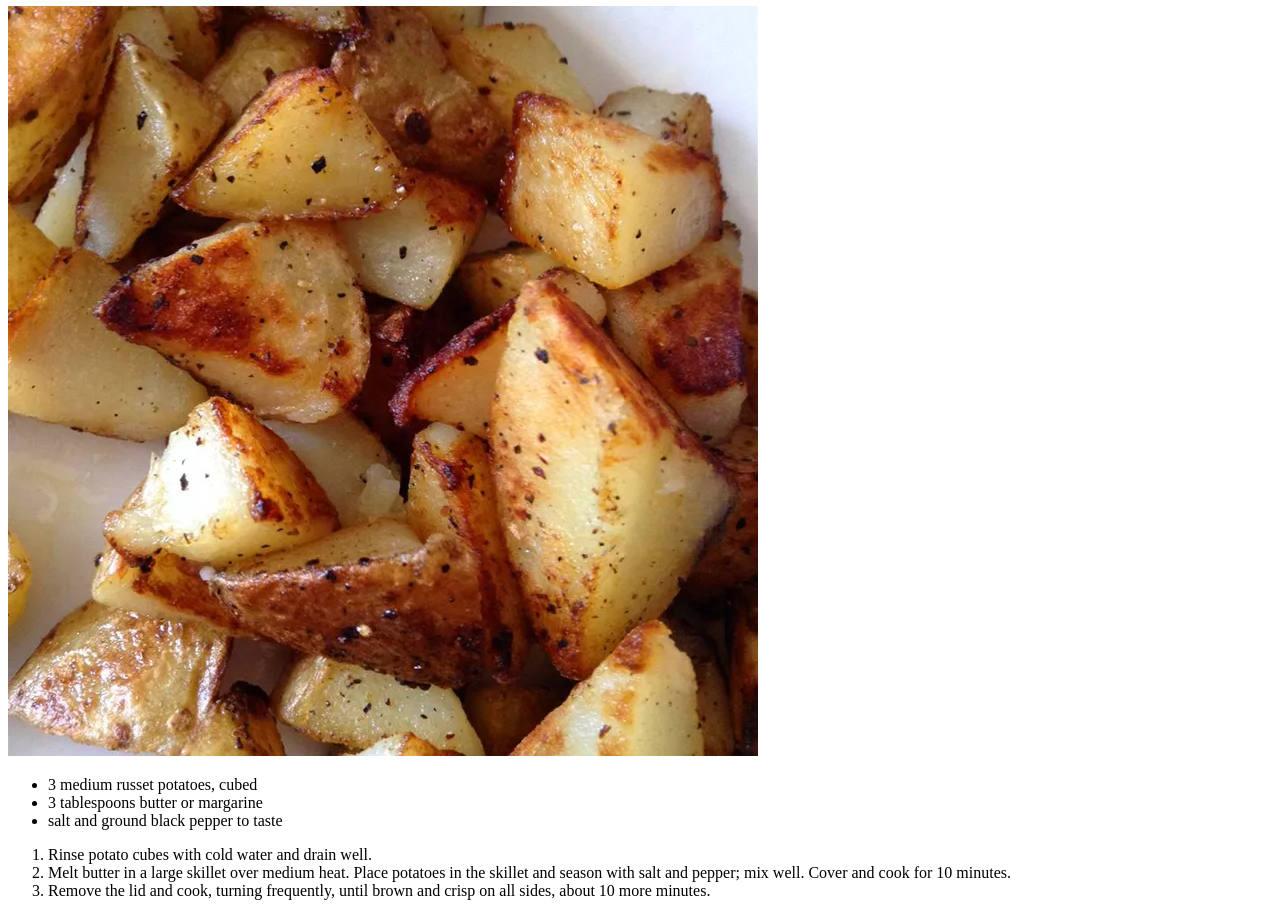
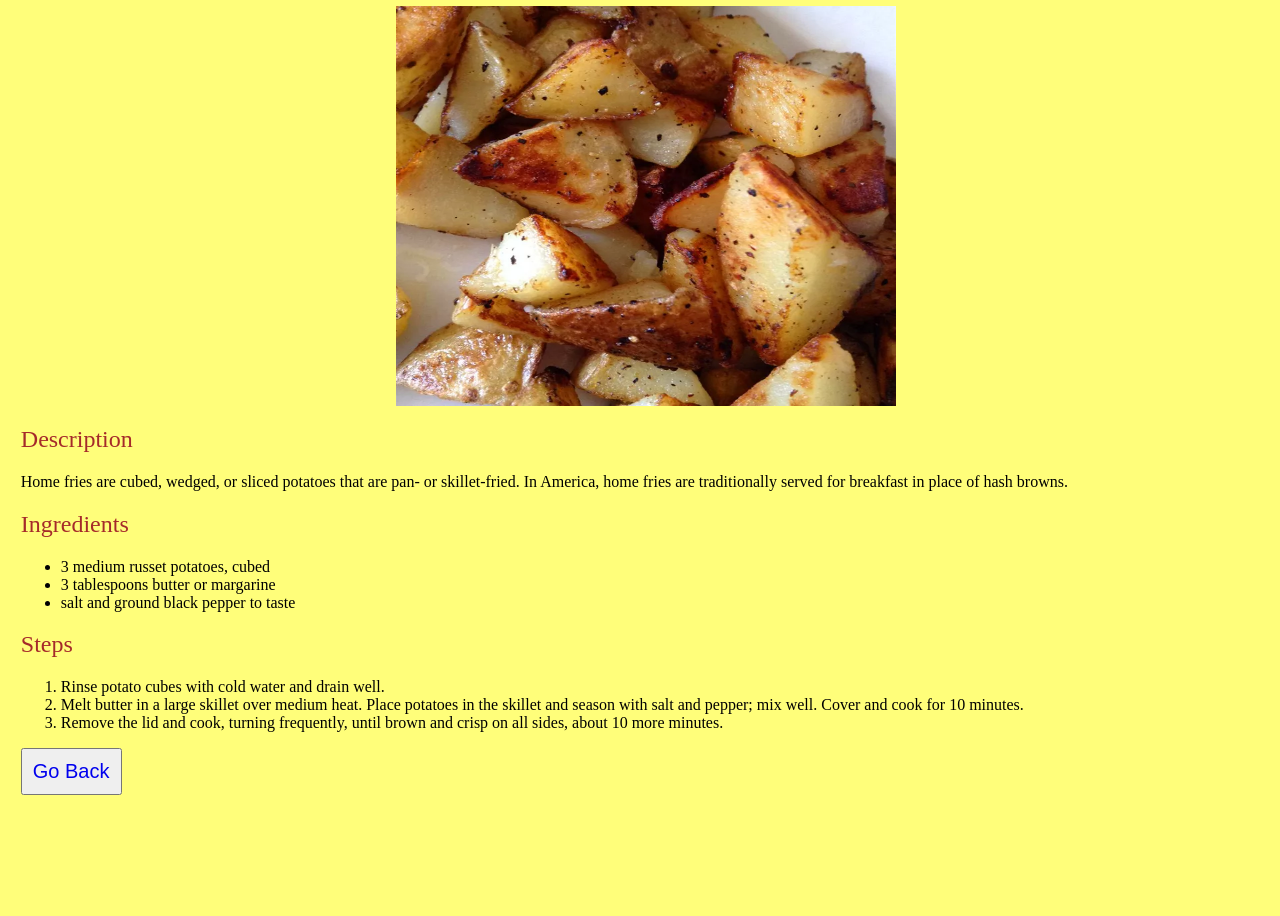
Before and after one commit to samirkhadka998/odin-recipes, a plain HTML site: page recipes/homeFries.html in a window 1280 px wide. Shown: the part 74-990 px from the top of the page. After the commit the page ends 877 px from the top, so only its background shows below. Drawn offline with Linux system fonts and the light colour scheme.

Commit message:
Added single stylesheet for all pages
Updated background color, topography, button to go back, image sizing to make it look good

```diff
--- a/recipes/homeFries.html
+++ b/recipes/homeFries.html
@@ -3,21 +3,29 @@
 <head>
     <meta charset="UTF-8">
     <meta name="viewport" content="width=device-width, initial-scale=1.0">
+    <link rel="stylesheet" href="../style.css">
     <title>Home Fries</title>
 </head>
 <body>
     <h1>Home Fries</h1>
     <img src="../img/homeFries.jpg" alt="Home Fries">
+    <h2>Description</h2>
+    <p>Home fries are cubed, wedged, or sliced potatoes that are pan- or skillet-fried. In America, home fries are traditionally served for breakfast in place of hash browns. </p>
+
+    <h2>Ingredients</h2>
     <ul>
         <li>3 medium russet potatoes, cubed</li>
         <li>3 tablespoons butter or margarine</li>
         <li>salt and ground black pepper to taste</li>
     </ul>
+
+    <h2>Steps</h2>
     <ol>
         <li>Rinse potato cubes with cold water and drain well.</li>
         <li>Melt butter in a large skillet over medium heat. Place potatoes in the skillet and season with salt and pepper; mix well. Cover and cook for 10 minutes.
         </li>
         <li>Remove the lid and cook, turning frequently, until brown and crisp on all sides, about 10 more minutes.</li>
     </ol>
+    <button><a href="../index.html">Go Back</a></button>
 </body>
 </html>
```
Also changed, not shown: index.html (+1 -0 lines), recipes/baguettePizza.html (+8 -0 lines), recipes/chickenCurry.html (+6 -0 lines).
